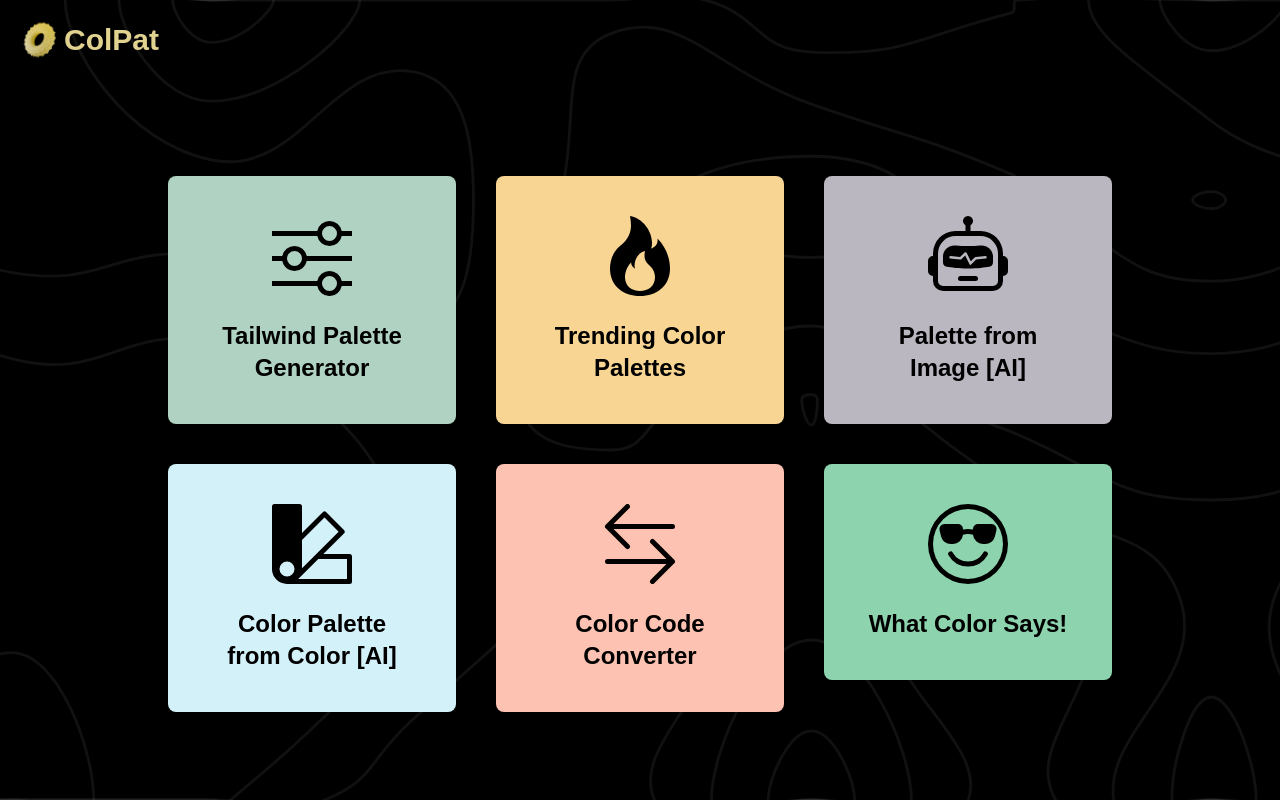
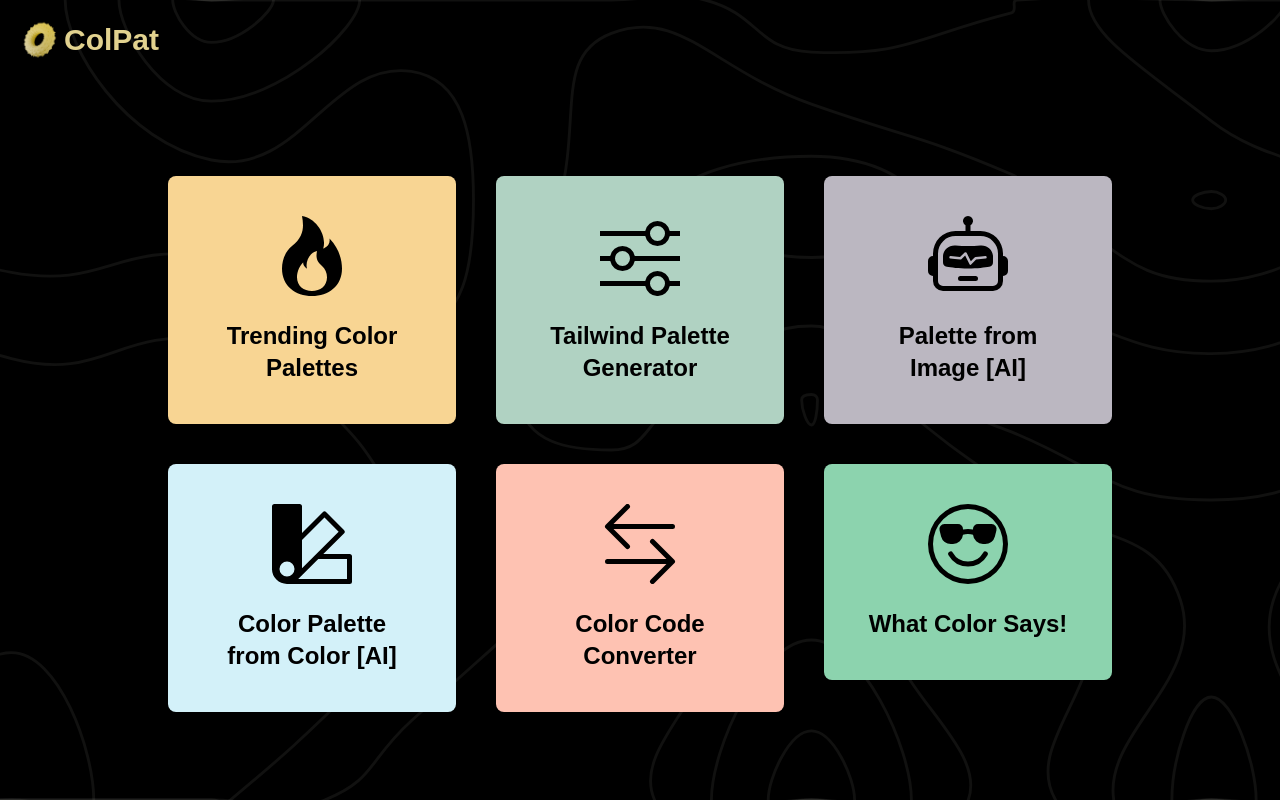
Before and after one commit to VishwaGauravIn/colpat, a Next.js app: page /dashboard in a window 1280 px wide. Built offline with nearby package versions, Linux system fonts and the light colour scheme.

Commit message:
minor change

```diff
--- a/src/pages/dashboard.js
+++ b/src/pages/dashboard.js
@@ -27,6 +27,10 @@
         />
       </Head>
       <main className="w-full max-w-5xl flex flex-wrap gap-10 justify-center">
+        <DashboardBit color="bg-tint-yellow" label="Trending Color Palettes">
+          <Fire className={svgClassList} />
+        </DashboardBit>
+
         <DashboardBit
           color="bg-tint-emerald"
           label="Tailwind Palette Generator"
@@ -35,11 +39,11 @@
           <Sliders className={svgClassList} />
         </DashboardBit>
 
-        <DashboardBit color="bg-tint-yellow" label="Trending Color Palettes">
-          <Fire className={svgClassList} />
-        </DashboardBit>
-
-        <DashboardBit color="bg-tint-fuchsia" label="Palette from Image [AI]" href="/pfi">
+        <DashboardBit
+          color="bg-tint-fuchsia"
+          label="Palette from Image [AI]"
+          href="/pfi"
+        >
           <Robot className={svgClassList} />
         </DashboardBit>
 
```
